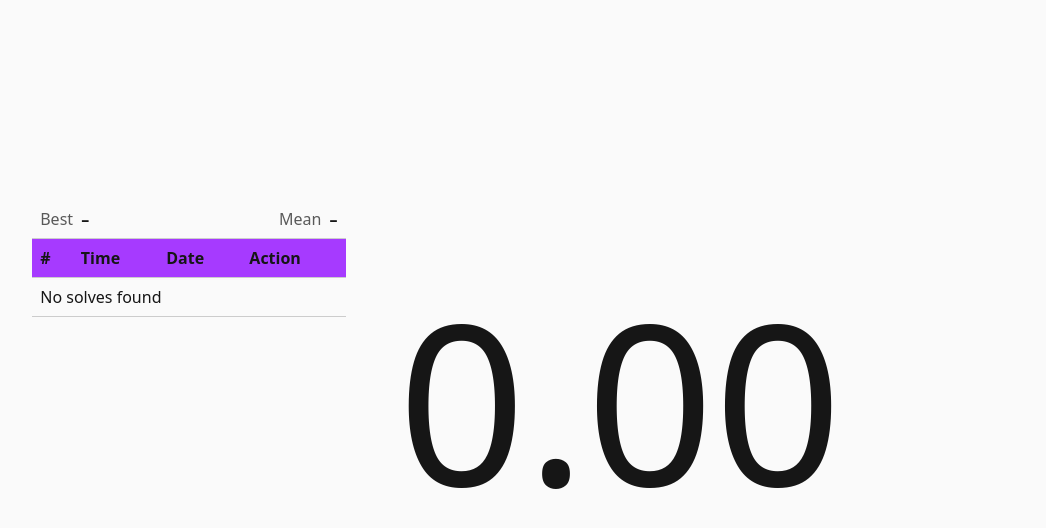
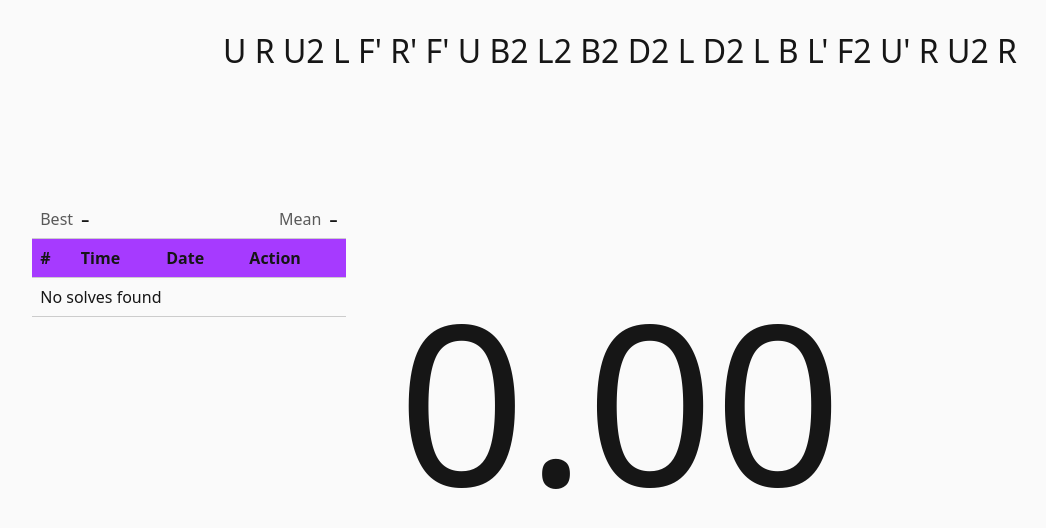
Before and after one commit to frede007/frk-cube-timer, a Svelte app: page / in a window 1280 px wide. Shown: the top 528 px of the page, without its empty margins (20-1066 px from the left). Built offline with nearby package versions, Linux system fonts and the light colour scheme.

Commit message:
Add simple random move based 3x3 scramble generator. Add scramble to timer view and add scramble saving with each solve to database.

```diff
--- a/src/App.svelte
+++ b/src/App.svelte
@@ -1,11 +1,12 @@
-
 <script>
   import { onMount } from 'svelte';
   import { createSession, listSessions } from './storage/sessions.js';
   import { listSolves , saveSolve, deleteSolve } from './storage/solves.js';
   import Timer from './lib/timer/Timer.svelte';
   import { createSolve } from './core/solve.js';
+  import { generateScramble } from './core/scramble.js';
   import SolveList from './lib/solves/SolveList.svelte';
+  import ScrambleDisplay from './lib/scramble/ScrambleDisplay.svelte';
 
   /** @type {import('./storage/solves.js').SavedSolve[]} */
   let solves = $state([]);
@@ -41,6 +42,8 @@
 
   $inspect(solves);
 
+  let currentScramble = $state(generateScramble());
+
   // Taimera dati (Salikšanas laika dati) tiek padoti liciena saglabāšanas funkcijai.
   /**
   * @param {{ timeMs: number, startedAt?: number }} result
@@ -53,19 +56,21 @@
     try {
       const solve = createSolve({
         timeMs,
-        startedAt
+        startedAt,
+        scramble: currentScramble
       });
 
       const savedSolve = await saveSolve(activeSessionId, solve);
 
       solves.push(savedSolve);
+      currentScramble = generateScramble();
     } catch (error) {
       console.error('Failed to save solve:', error);
       storageError = 'Failed to save solve.';
     }
   }
 
-  // Laika dzēšanas funkcija. Vēlāk šeit tiks izsaukta liciena dzēšana (LIC-04) no src/storage.
+  // Laika dzēšanas funkcija
   /**
    * @param {number} solveNumber
   */
@@ -87,11 +92,17 @@
   }
 </script>
 
+
+<div class="app-layout">
+  <header class="scramble-header">
+    <ScrambleDisplay scramble={currentScramble} />
+  </header>
+
   <main>
     <aside class="side">
       <div class="list-box">
         {#if loading}
-        <p>Ielādē licienus...</p>
+          <p>Lādē licienus...</p>
         {:else if storageError}
           <p role="alert">{storageError}</p>
         {:else}
@@ -104,10 +115,11 @@
       <Timer onfinish={handleFinish} />
     </section>
   </main>
+</div>
 
 <style>
   main {
-    height: 100%;
+    min-height: 0;
     display: grid;
     grid-template-columns: minmax(0, 1fr) auto minmax(0, 1fr); /* 3 kolonnas: kreisā, centrālā, labā */
     align-items: center;
@@ -124,5 +136,27 @@
   .list-box {
     width: 75%;
     height: 50%;
+    min-height: 0;
+    overflow: hidden;
+  }
+
+  .center {
+    display: flex;
+    align-items: center;
+    justify-content: center;
+  }
+  .app-layout {
+    height: 100vh;
+    display: grid;
+    grid-template-rows: 0 minmax(0, 1fr);
+  }
+
+  .scramble-header {
+    width: 75%;
+    justify-self: center;
+    align-self: start;
+    padding-top: 2rem;
+    position: relative;
+    z-index: 1;
   }
 </style>
--- /dev/null
+++ b/src/core/scramble.js
@@ -0,0 +1,81 @@
+/**
+ * Atgriež nejaušu masīva elementu.
+ *
+ * @template T
+ * @param {T[]} array
+ * @returns {T}
+ */
+function randomElement(array) {
+  const index = Math.floor(Math.random() * array.length);
+  return array[index];
+}
+
+/**
+ * Atgriež nejaušu masīva elementu, ņemot vērā tā svaru.
+ *
+ * @template T
+ * @param {T[]} items
+ * @param {number[]} weights
+ * @returns {T}
+ */
+function weightedRandomElement(items, weights) {
+  const totalWeight = weights.reduce((sum, weight) => sum + weight, 0);
+  const random = Math.random() * totalWeight;
+
+  let cumulativeWeight = 0;
+
+  for (let i = 0; i < items.length; i++) {
+    cumulativeWeight += weights[i];
+
+    if (random < cumulativeWeight) {
+      return items[i];
+    }
+  }
+
+  return items[items.length - 1];
+}
+
+/** @typedef {'U' | 'D' | 'R' | 'L' | 'F' | 'B'} CubeFace */
+/**
+ * Ģenerē nejaušu sajaukumu.
+ *
+ * @param {number} length
+ * @returns {string}
+ */
+export function generateScramble(length = 22) {
+  /** @type {CubeFace[]} */
+  const faces = ['U', 'D', 'L', 'R', 'F', 'B'];
+  /** @type {Record<CubeFace, string>} */
+  const axes = {
+    U: 'y',
+    D: 'y',
+    R: 'x',
+    L: 'x',
+    F: 'z',
+    B: 'z'
+  };
+  const mods = ['', '\'', '2'];
+  let scramble = '';
+  /** @type {CubeFace | ''} */
+  let lastMove = '';
+
+  for (let i = 0; i < length; i++) {
+    let faceMove;
+    do {
+      faceMove = randomElement(faces);
+
+    } while (lastMove && axes[faceMove] === axes[lastMove]); // Neļauj ģenerēt secīgus griezienus uz vienas ass
+
+    lastMove = faceMove;
+    let mod = randomElement(mods);
+    scramble += faceMove;
+    scramble += mod;
+    scramble += ' ';
+  }
+  return scramble.trimEnd();
+}
+
+
+// TODO: add scramble generation for other puzzles. Groups: (2x2, 3x3), (4x4, 5x5), (6x6, 7x7), (Pyraminx, Skewb), (Megaminx)
+
+console.log(generateScramble());
--- a/src/core/solve.js
+++ b/src/core/solve.js
@@ -4,6 +4,7 @@
  * @typedef {Object} Solve
  * @property {number} startedAt
  * @property {number} timeMs
+ * @property {string} scramble
  * @property {string} comment
  * @property {Penalty} inspectionPenalty
  * @property {Penalty} solvePenalty
@@ -13,14 +14,15 @@
  * @param {Object} props
  * @param {number} props.startedAt
  * @param {number} props.timeMs
+ * @param {string} props.scramble
  * @param {string} [props.comment]
  * @param {Penalty} [props.inspectionPenalty]
  * @param {Penalty} [props.solvePenalty]
  * @returns {Solve}
  */
 
-export function createSolve({ startedAt, timeMs, comment = '', inspectionPenalty = 'OK', solvePenalty = 'OK' }) {
-    return { startedAt , timeMs , comment , inspectionPenalty , solvePenalty };
+export function createSolve({ startedAt, timeMs,  scramble, comment = '', inspectionPenalty = 'OK', solvePenalty = 'OK' }) {
+    return { startedAt , timeMs , scramble, comment , inspectionPenalty , solvePenalty };
 }
 
 /**
--- /dev/null
+++ b/src/lib/scramble/ScrambleDisplay.svelte
@@ -0,0 +1,17 @@
+<script>
+
+  let { scramble } = $props();
+</script>
+
+<div class="scramble">
+  {scramble}
+</div>
+
+<style>
+  .scramble {
+    font-size: clamp(1.25rem, 3vw, 2rem);
+    line-height: 1.2;
+    user-select: none;
+    text-align: center;
+  }
+</style>
--- a/src/lib/solves/SolveList.svelte
+++ b/src/lib/solves/SolveList.svelte
@@ -43,6 +43,7 @@
 <style>
   .panel {
     height: 100%;
+    min-height: 0;
     display: flex;
     flex-direction: column;
   }
--- a/src/lib/timer/timer.svelte.js
+++ b/src/lib/timer/timer.svelte.js
@@ -1,7 +1,7 @@
 // Taimera kontrolieris: savieno stāvokļu automātu (core) ar pārlūku (laiks, taustiņi).
 import { transition } from '../../core/timerMachine.js';
 
-const DEFAULT_HOLD_MS = 0; // TODO: vēlāk no iestatījumiem (IES-01)
+const DEFAULT_HOLD_MS = 550; // TODO: vēlāk no iestatījumiem (IES-01)
 
 /**
  * @param {{ getHoldMs?: () => number, onStopped?: (result: { timeMs: number, startedAt: number }) => void }} options
@@ -66,7 +66,7 @@ export function createTimer({ getHoldMs = () => DEFAULT_HOLD_MS, onStopped = ()
   * @param {KeyboardEvent} event
   */
   function onKeydown(event) {
-    if (event.code !== 'Space') return;
+    if (state !== 'running' && event.code !== 'Space') return; // ļauj apstādināt ar jebkuru taustiņu, bet tikai Space atļauj sākt
     event.preventDefault(); // neļauj lapai ritināties
     if (event.repeat) return; // ignorē atkārtotus notikumus, kad taustiņš ir turēts
     send('down');
@@ -76,14 +76,18 @@ export function createTimer({ getHoldMs = () => DEFAULT_HOLD_MS, onStopped = ()
   * @param {KeyboardEvent} event
   */
   function onKeyup(event) {
-    if (event.code !== 'Space') return;
+    if (state !== 'stopped' && event.code !== 'Space') return; // ļauj apstādināt ar jebkuru taustiņu
     event.preventDefault();
     send('up');
   }
 
   // Ja logs zaudē fokusu, taustiņa atlaišanas notikums nekad nenotiek.
   function onBlur() {
-    send('cancel');
+    if (state === 'stopped') {
+      send('up');
+    } else {
+      send('cancel');
+    }
   }
 
   return {
```
Also changed, not shown: 1 other file (tests, documents, lock files or other folders). Lines whose indentation alone changed are shown as unchanged.
